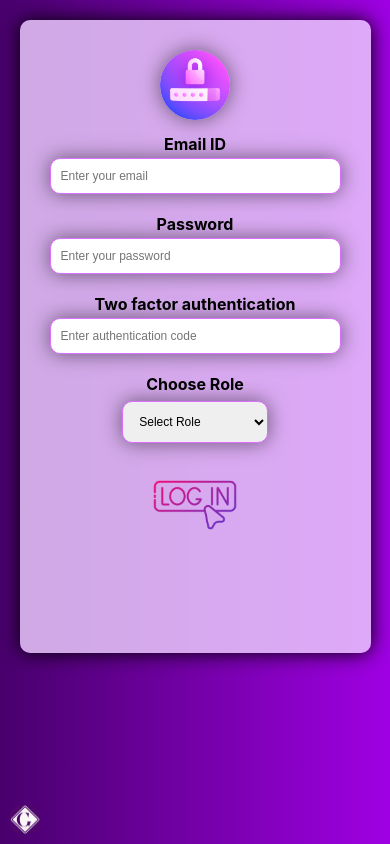
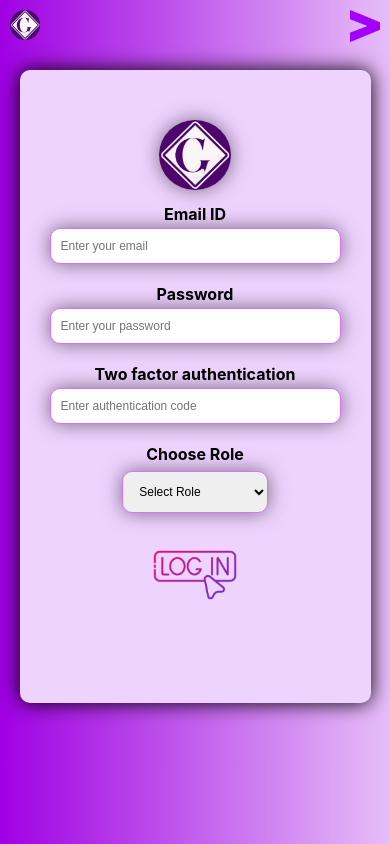
Before and after one commit to first-phoenix/mygenie, a React (Create React App) app: page / in a window 390 px wide. Built offline with nearby package versions, Linux system fonts and the light colour scheme; what react-chatbot-kit would draw is missing.

Commit message:
changes as per instructed

```diff
--- a/src/App.css
+++ b/src/App.css
@@ -10,11 +10,11 @@
     align-items: center;
     height: 100vh;
     width: 100vw;
-    background: linear-gradient(to right, #48006c, #9f00e3);
+    background: linear-gradient(to right, #9f00e3, #9f00e341);
     /* fallback for old browsers */
-    background: -webkit-linear-gradient(to right, #61045F, #AA076B);
+    background: -webkit-linear-gradient(to right, #9f00e3, #9f00e341);
     /* Chrome 10-25, Safari 5.1-6 */
-    background: linear-gradient(to right, #48006c, #9f00e3);
+    background: linear-gradient(to right, #9f00e3, #9f00e341);
     /* W3C, IE 10+/ Edge, Firefox 16+, Chrome 26+, Opera 12+, Safari 7+ */
     overflow: auto;
 
@@ -23,6 +23,25 @@
   .logo{
     border-radius: 10px;
   }
+
+.top-left-logo {
+    position: absolute;
+    top: 10px;
+    left: 10px;
+    width: 50px;
+    height: auto;
+    border-radius: 50%;
+}
+
+.top-right-logo {
+    position: absolute;
+    top: 10px;
+    right: 10px;
+    width: 50px;
+    height: auto;
+    z-index: 999; /* Set a high z-index value to bring it to the top */
+
+}
 
   .container {
     display: flex;
@@ -230,4 +249,19 @@
   .chatbot{
     overflow: visible;
   }
+  .top-left-logo {
+    position: absolute;
+    top: 10px;
+    left: 10px;
+    width: 30px;
+    height: auto;
 }
+
+.top-right-logo {
+    position: absolute;
+    top: 10px;
+    right: 10px;
+    width: 30px;
+    height: auto;
+}
+}
--- a/src/App.js
+++ b/src/App.js
@@ -7,7 +7,8 @@ import MainPage from './MainPage/MainPage';
 import Login from './Login/Login';
 import LoadingPage from './LoadingPage/LoadingPage';
 import Welcome from './Welcome/Welcome';
-import Home from './Home/Home'
+import Home from './Home/Home';
+import LandingPage from './StartPage/LandingPage'
 
 function App() {
 
@@ -32,6 +33,7 @@ function App() {
             <Route exact path="welcome" Component={Welcome} />
             <Route exact path="home" Component={Home} />
             <Route exact path="chathere" Component={MainPage} />
+            <Route exact path="landingpage" Component={LandingPage} />
           </Routes>
         </HashRouter>
       )}
--- a/src/Chatbot/components/Avatar.js
+++ b/src/Chatbot/components/Avatar.js
@@ -1,5 +1,5 @@
 import React from 'react'
-import Gennie from '../../Assets/gennie.png'
+import Gennie from '../../Assets/logo.jpg'
 
 export default function Avatar() {
 
--- a/src/Dashboard/Dashboard.css
+++ b/src/Dashboard/Dashboard.css
@@ -4,7 +4,8 @@
 }
 
 .dashboard h2,
-.dashboard p {
+.dashboard p,
+.dashboard h3{
   text-align: center;
   color: black;
   text-shadow: 2px 2px 4px rgba(0, 0, 0, 0.2);
@@ -17,6 +18,10 @@
 
 .dashboard p{
   font-size: 12px;
+}
+
+.dashboard h3{
+  font-size: 18px;
 }
 
 .dashboard table {
@@ -104,7 +109,7 @@
       height: 100%;
   }
 
-  .dashboard img {
+  .avatarImage {
       width: 100px; /* Adjust avatar size for smaller screens */
       height: 100px;
   }
--- a/src/Home/Home.css
+++ b/src/Home/Home.css
@@ -85,18 +85,18 @@
 }
 
 .clickImage{
-    height: 70px;
+    height: 60px;
     background-color: #f494ff;
     padding: 10px;
     border-radius: 50%;
-    box-shadow: 0 0 20px rgba(0, 1, 0, 1); /* Shadow effect */
-    background: radial-gradient(circle, rgba(125,2,160,0.8428163501728816) 0%, rgba(200,30,204,1) 35%, rgba(69,0,255,1) 100%);
+    box-shadow: 0 0 20px rgba(0, 1, 0, 0.54); /* Shadow effect */
+    background: linear-gradient(90deg, rgba(255,255,255,1) 0%, rgba(188,77,255,1) 50%, rgba(120,68,198,1) 100%);
 }
 
 .clickImage:hover{
     padding: 5px;
     cursor: pointer;
-    height: 75px;
+    height: 70px;
 }
 
 .logo {
--- a/src/Login/Login.css
+++ b/src/Login/Login.css
@@ -20,6 +20,7 @@ body {
     height: auto; /* Allow height to adjust automatically */
 }
 
+
 .loginHeading{
     font-size: 20px;
     font-weight: bolder;
@@ -30,7 +31,7 @@ body {
     width: 100vw; /* Responsive width */
     padding: 30px; /* Increased padding */
     margin: 20px auto; /* Center the container */
-    background-color: #eed1ffcf; /* Background color */
+    background-color: #efd3ff; /* Background color */
     border-radius: 10px; /* Rounded corners */
     box-shadow: 0 0 20px rgba(0, 1, 0, 1); /* Shadow effect */
     text-align: center; /* Align text to center */
@@ -122,9 +123,15 @@ button {
 }
 
 @media screen and (max-width: 768px) {
+
+    .login-wrapper{
+        padding-top: 50px;
+    }
+
     .login-container {
         width: 90vw; /* Set width to 50% for small screens */
         height: 75vh;
+        padding-top: 50px;
     }
     .logo{
         width: 30px;
--- a/src/Login/Login.js
+++ b/src/Login/Login.js
@@ -1,7 +1,9 @@
 import React from 'react';
 import './Login.css'; // Importing the CSS file for styling
-import loginuser from '../Assets/login-user.png'
-import loginButton from '../Assets/log-in.png'
+import '../App.css';
+import loginuser from '../Assets/login-user.png';
+import loginButton from '../Assets/log-in.png';
+import accentureLogo from '../Assets/Accenture_Logo.png'; // Importing accenture logo
 import logoImage from '../Assets/logo.jpg';
 import { Link } from 'react-router-dom';
 
@@ -9,9 +11,12 @@ const Login = () => {
 
     return (
         <div className='login-wrapper'>
-            <Link to='/'><img src={logoImage} alt='logo' className='logo'></img></Link>
+            {/* Adding accenture logo to the top left corner */}
+            <img src={accentureLogo} alt='Accenture Logo' className='top-right-logo'></img>
+            {/* Adding abc logo to the top right corner */}
+            <Link to='/'><img src={logoImage} alt='Mygenie Logo' className='top-left-logo'></img></Link>
             <div className="login-container">
-                <img src={loginuser} className='loginuser' alt='UserImage'></img>
+                <img src={logoImage} className='loginuser' alt='UserImage'></img>
                 <div className="form-group">
                     <label>Email ID</label>
                     <input type="text" placeholder="Enter your email" className='login-input'/>
@@ -28,11 +33,12 @@ const Login = () => {
                     <label>Choose Role</label>
                     <select>
                         <option disabled selected>Select Role</option>
-                        <option value="Manager">Manager</option>
-                        <option value="Supervisor">Supervisor</option>
+                        <option value="Compliance Manager">Compliance Manager</option>
+                        <option value="Labelling Manager">Labelling Manager</option>
+                        <option value="Packaging Manager">Packaging Manager</option>
                     </select>
                 </div>
-                <Link to='/welcome'>
+                <Link to='/landingpage'>
                 <img src={loginButton} alt='Log in' className='loginbutton'></img>
                 </Link>
             </div>
--- /dev/null
+++ b/src/StartPage/LandingPage.js
@@ -0,0 +1,23 @@
+import React from 'react';
+import Chatbot from 'react-chatbot-kit';
+import 'react-chatbot-kit/build/main.css';
+import '../App.css';
+import Dashboard from '../Dashboard/Dashboard';
+import StartPage from './StartPage';
+
+function MainPage() {
+  return (
+    <div className="App">
+      <div className="container">
+        <div className="dashboard">
+          <Dashboard />
+        </div>
+        <div className="chatbot">
+          <StartPage/>
+        </div>
+      </div>
+    </div>
+  );
+}
+
+export default MainPage;
--- /dev/null
+++ b/src/StartPage/StartPage.css
@@ -0,0 +1,48 @@
+.start-page {
+    display: flex;
+    flex-wrap: wrap;
+}
+
+.landingtile {
+    width: calc(30% - 20px); /* 20% width with margin between tiles */
+    margin: 10px; /* Margin between tiles */
+    height: 200px; /* Fixed height */
+    background: linear-gradient(90deg, rgba(255,255,255,1) 0%, rgba(234,199,255,1) 100%, rgba(188,77,255,1) 100%, rgba(120,68,198,1) 100%);    display: flex;
+    flex-direction: column;
+    justify-content: center;
+    align-items: center;
+    font-size: 20px;
+    font-weight: bold;
+    overflow: auto;
+    box-shadow: 0 0 20px rgba(0, 1, 0, 0.7); /* Shadow effect */
+    padding: 20px;
+    border-radius: 10px;
+    margin: 20px;
+    text-align: center;
+    overflow: auto;
+}
+
+.landingtile:hover{
+    box-shadow: 0 0 20px rgba(0, 1, 0, 1); /* Shadow effect */
+    background: linear-gradient(90deg, rgba(255,255,255,1) 0%, rgba(226,179,255,1) 100%, rgba(188,77,255,1) 100%, rgba(120,68,198,1) 100%);
+}
+
+.landingtile::-webkit-scrollbar{
+    display: none;
+}
+
+.landingtile-content{
+    flex-grow: 1    ;
+}
+
+.landingtile img{
+    margin-top: 10px;
+}
+
+@media screen and (max-width: 768px) {
+    .landingtile {
+        width: calc(50% - 40px); /* Two tiles per row for smaller screens */
+        font-size: 16px;
+        height: 175px;
+    }
+}
--- /dev/null
+++ b/src/StartPage/StartPage.js
@@ -0,0 +1,39 @@
+import React from 'react';
+import './StartPage.css';
+import { Link } from 'react-router-dom';
+import clickImage from '../Assets/click-here.png';
+
+
+
+const StartPage = () => {
+    return (
+        <div className='start-page'>
+            <div className='landingtile'>
+                <p>Recent Activity - Baby Food Project</p>
+                <Link to='/welcome'><img src={clickImage} alt='click here' className='clickImage'></img></Link>
+
+                </div>
+            <div className='landingtile'>
+                <p>Start New Project</p>
+                <Link to='/welcome'><img src={clickImage} alt='click here' className='clickImage'></img></Link>
+            </div>
+            <div className='landingtile'>
+                <p>Learning Today</p>
+                <Link to='/welcome'><img src={clickImage} alt='click here' className='clickImage'></img></Link>
+
+                </div>
+            <div className='landingtile'>
+                <p>Create New Research</p>
+                <Link to='/welcome'><img src={clickImage} alt='click here' className='clickImage'></img></Link>
+
+                </div>
+            <div className='landingtile'>
+                <p>My Organization Information</p>
+                <Link to='/welcome'><img src={clickImage} alt='click here' className='clickImage'></img></Link>
+
+                </div>
+        </div>
+    );
+};
+
+export default StartPage;
--- a/src/Welcome/Welcome.js
+++ b/src/Welcome/Welcome.js
@@ -4,14 +4,18 @@ import homeImage from '../Assets/homeicon.png';
 import logoImage from '../Assets/logo.jpg';
 import welcomeAvatar from '../Assets/WelcomeAvatar.jpg';
 import microphoneImage from '../Assets/microphone.png';
+import accentureLogo from '../Assets/Accenture_Logo.png'; // Importing accenture logo
+
 import { Link } from 'react-router-dom';
 
 const Welcome = () => {
 
     return (
         <div className='welcome-wrapper'>
-            <Link to='/'><img src={logoImage} alt='logo' className='logo'></img></Link>
-            <div className="welcome-container">
+            {/* Adding accenture logo to the top left corner */}
+            <img src={accentureLogo} alt='Accenture Logo' className='top-right-logo'></img>
+            {/* Adding abc logo to the top right corner */}
+            <Link to='/'><img src={logoImage} alt='Mygenie Logo' className='top-left-logo'></img></Link>            <div className="welcome-container">
                 <h1>Quick lookup</h1>
                 <h2>Welcome Jane</h2>
                 <div className="user-image">
@@ -24,7 +28,7 @@ const Welcome = () => {
                         <img src={microphoneImage} alt="Microphone" className="microphone-icon" />
                     </div>
                 </div>
-                <Link to='/home'><img src={homeImage} alt="Home" className="home-button" /></Link>
+                <Link to='/chathere'><img src={homeImage} alt="Home" className="home-button" /></Link>
             </div>
         </div>
     );
```
Also changed, not shown: src/Dashboard/Dashboard.js (+13 -6 lines), src/Assets/Accenture_Logo.png (added).
